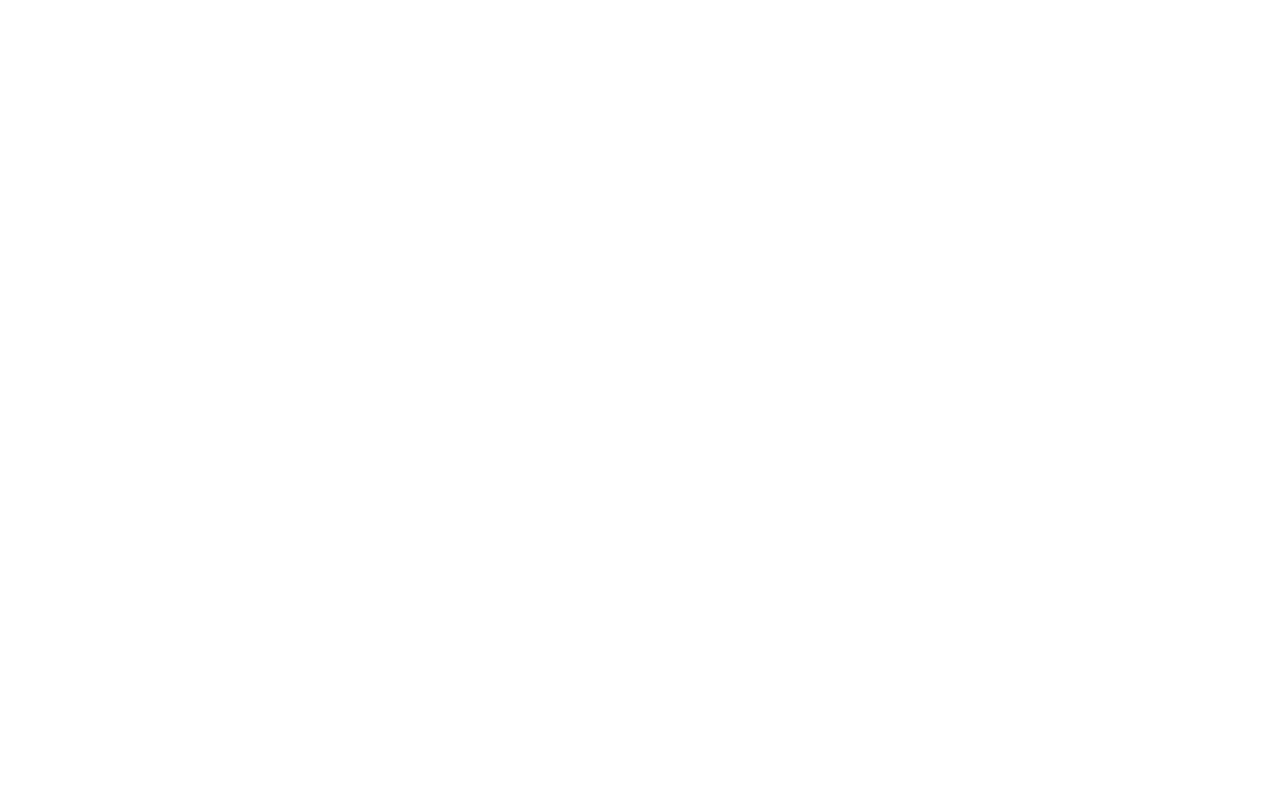
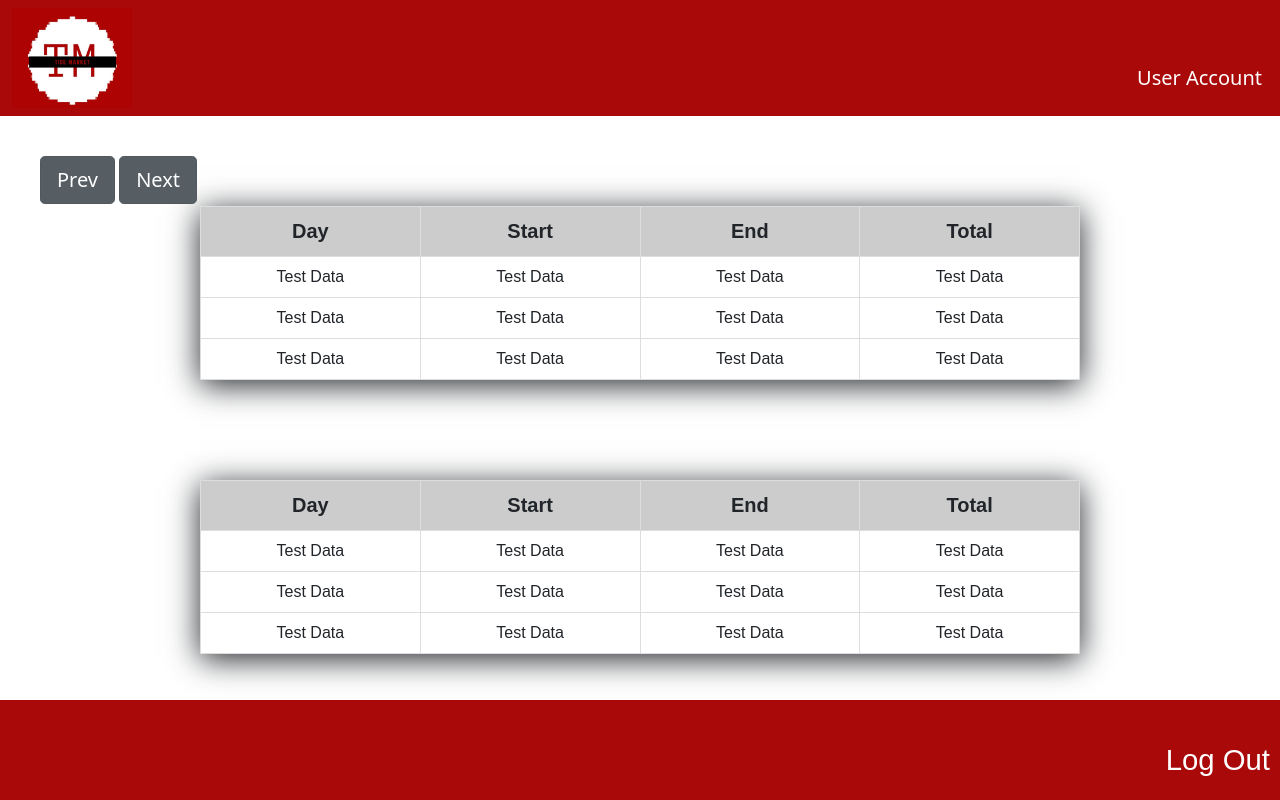
Before and after one commit to evcasino/TidePayKeeping--client, a PHP site: page /totalSalariesReport.html in a window 1280 px wide. Before the commit the page is empty. Run offline with PHP 8.4, Linux system fonts and the light colour scheme.

Commit message:
Completed Templates for Employee

```diff
--- a/Resources/css/Employee.css
+++ b/Resources/css/Employee.css
@@ -12,11 +12,14 @@
 main{
     justify-content: center;
     text-align: center;
+    padding: 40px;
 }
 .body#blur.active{
     filter: blur(20px);
     pointer-events: none;
     user-select: none;
+    justify-content: center;
+    text-align: center;
 }
 #clockM{
     position:fixed;
@@ -61,7 +64,7 @@
 }
 
 .employeeSearch{
-    top:40%;
+    top:30%;
     font-size: 50px;
     justify-content: center;
     text-align: center;
@@ -98,3 +101,46 @@
   input[type=text]:focus {
     background-color: lightblue;
   }
+  th {
+    height: 50px;
+    font-size: 20px;
+    font-weight: bold;
+    text-align: left;
+    background-color: #cccccc;
+    text-align: center;
+  }
+  table {
+    font-family: arial, sans-serif;
+
+    width: 80%;
+    top:40%;
+    margin-left: auto;
+    margin-right: auto;
+    box-shadow: 0 5px 30px;
+
+  }
+
+  td, th {
+    border: 1px solid #dddddd;
+    padding: 8px;
+  }
+
+.firstWeek {
+    margin-left: auto;
+    margin-right: auto;
+    padding: 50px;
+
+  }
+.secondWeek {
+    margin-left: auto;
+    margin-right: auto;
+    padding: 50px;
+
+
+  }
+
+  .pnButton{
+    position: absolute;
+
+
+  }
--- a/totalSalariesReport.html
+++ b/totalSalariesReport.html
@@ -0,0 +1,108 @@
+<!DOCTYPE html>
+<html lang="en">
+<head>
+    <meta charset="UTF-8">
+    <meta http-equiv="X-UA-Compatible" content="IE=edge">
+    <meta name="viewport" content="width=device-width, initial-scale=1.0">
+    <link href="https://cdn.jsdelivr.net/npm/bootstrap@5.1.3/dist/css/bootstrap.min.css" rel="stylesheet" integrity="sha384-1BmE4kWBq78iYhFldvKuhfTAU6auU8tT94WrHftjDbrCEXSU1oBoqyl2QvZ6jIW3" crossorigin="anonymous">
+    <link href = "./Resources/css/Employee.css" rel="stylesheet">
+    <title>Clock In/Out Employee</title>
+</head>
+<body>
+    <header>
+    <nav class="navbar navbar-expand-lg navbar-dark" style=" background-color: rgb(170, 9, 9);">
+        <div class="container-fluid">
+            <img id ="LogoID" src = "./Resources/images/pLogo.jpg">
+          <div class="collapse navbar-collapse" id="navbarSupportedContent">
+            <ul class="navbar-nav me-auto mb-2 mb-lg-0">
+              <li  id ="UserLink" class="nav-item">
+                <a class="nav-link active" aria-current="page" href="#">User Account</a>
+                <!-- Change User when API calls -->
+              </li>
+            </ul>
+          </div>
+        </div>
+      </nav>
+    </header>
+
+    <main>
+      <div class = "pnButton">
+       <button id= "previousB" class="btn btn-secondary btn-lg active" >Prev</button>
+       <button id= "nextB" class="btn btn-secondary btn-lg active" >Next</button>
+      </div>
+      <!-- When Creating actual table from db, Week Total Box needs to be created.  -->
+      <div class ="firstWeek">
+      <table>
+          <tr>
+            <th>Day</th>
+            <th>Start</th>
+            <th>End</th>
+            <th>Total</th>
+          </tr>
+          <tr>
+            <td>Test Data</td>
+            <td>Test Data</td>
+            <td>Test Data</td>
+            <td>Test Data</td>
+          </tr>
+          <tr>
+            <td>Test Data</td>
+            <td>Test Data</td>
+            <td>Test Data</td>
+            <td>Test Data</td>
+          </tr>
+          <tr class = "totalRow">
+            <td>Test Data</td>
+            <td>Test Data</td>
+            <td>Test Data</td>
+            <td>Test Data</td>
+
+          </tr>
+       </table>
+      </div>
+
+      <div class ="secondWeek">
+        <table>
+        <tr>
+          <th>Day</th>
+          <th>Start</th>
+          <th>End</th>
+          <th>Total</th>
+        </tr>
+        <tr>
+          <td>Test Data</td>
+          <td>Test Data</td>
+          <td>Test Data</td>
+          <td>Test Data</td>
+        </tr>
+        <tr>
+          <td>Test Data</td>
+          <td>Test Data</td>
+          <td>Test Data</td>
+          <td>Test Data</td>
+        </tr>
+        <tr class = "totalRow">
+          <td>Test Data</td>
+          <td>Test Data</td>
+          <td>Test Data</td>
+          <td>Test Data</td>
+        </tr>
+     </table>
+    </div>
+
+   </main>
+
+    <footer>
+
+      <ul class="navbar-nav me-auto mb-2 mb-lg-0">
+        <li  id ="UserLink" class="nav-item" >
+          <a class="nav-link active" aria-current="page" href="#" style="font:22pt Arial; color:#ffffff;" >Log Out</a>
+        </li>
+
+    </footer>
+
+    <script src="https://cdn.jsdelivr.net/npm/bootstrap@5.1.3/dist/js/bootstrap.bundle.min.js" integrity="sha384-ka7Sk0Gln4gmtz2MlQnikT1wXgYsOg+OMhuP+IlRH9sENBO0LRn5q+8nbTov4+1p" crossorigin="anonymous"></script>
+    <script src="./resources/scripts/Employee.js" type="text/JavaScript"></script>
+
+</body>
+</html>
```
Also changed, not shown: timesheetEmployeeSearch.html (line endings or trailing spaces).
